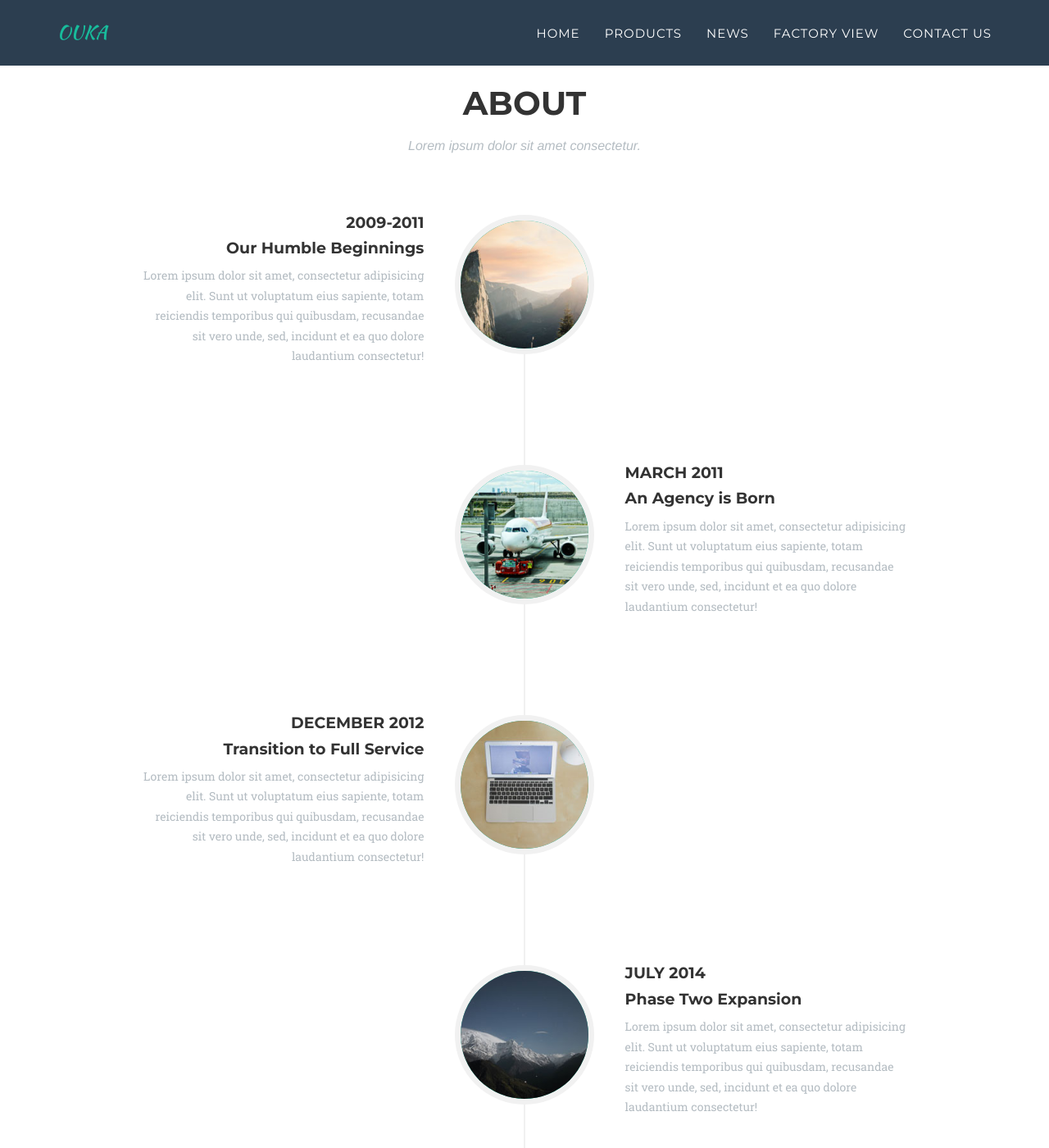
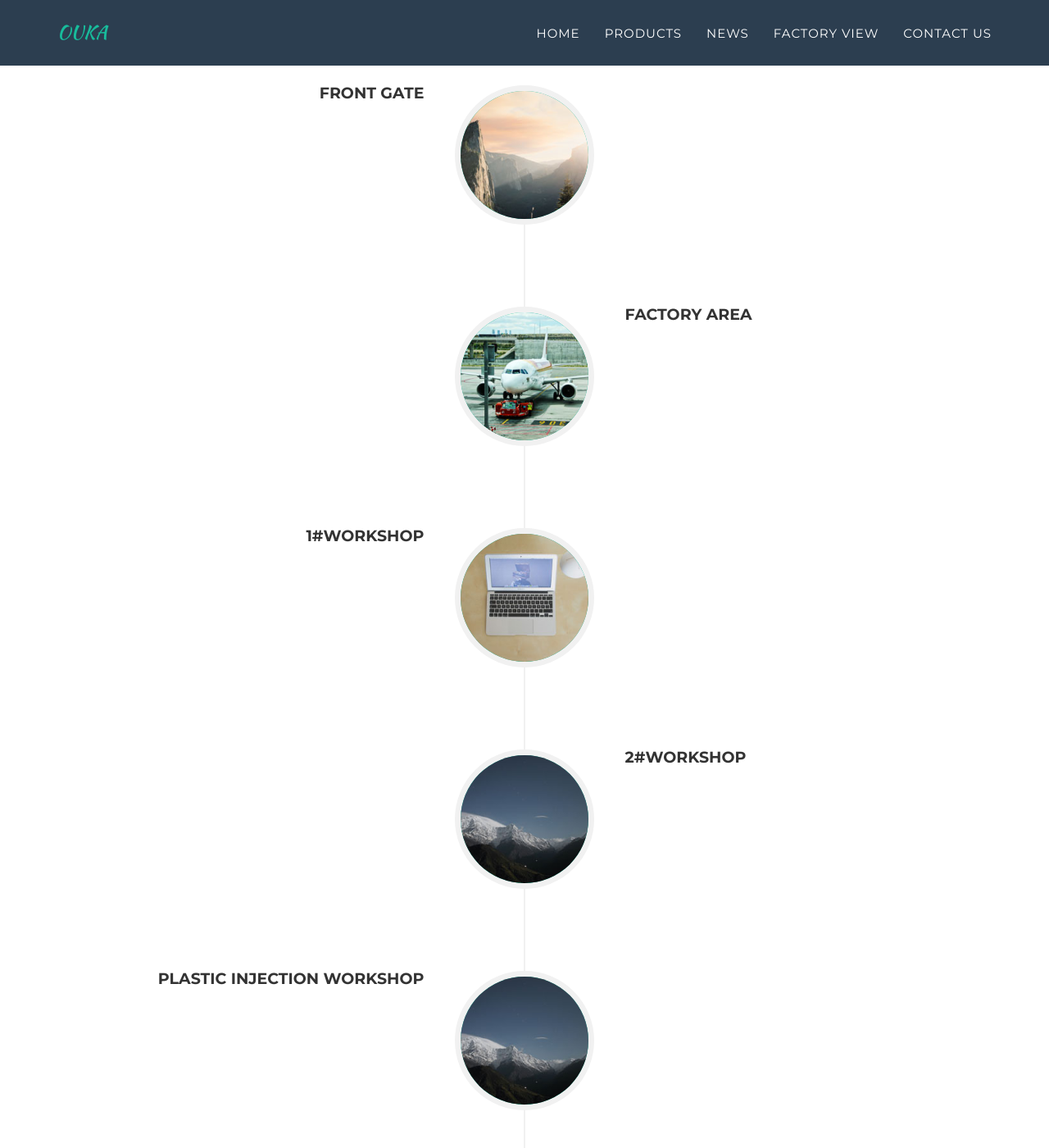
Before and after one commit to easyui/easyui.github.io, a Jekyll site: the page built from factoryview.md, in a window 1280 px wide and 1400 px high, scrolled down 748 px. Shown: the whole window at 82% size. Built offline with Jekyll 4.4.1, drawn with Linux system fonts in a browser that asks for light colours; some web fonts are replaced; comment, search, counter and statistics services are not loaded; some of the changed text lies outside the part shown.

Commit message:
update about

```diff
--- a/_includes/about.html
+++ b/_includes/about.html
@@ -1,12 +1,12 @@
 <!-- About Section -->
     <section id="about">
         <div class="container">
-            <div class="row">
+            <!-- <div class="row">
                 <div class="col-lg-12 text-center">
                     <h2 class="section-heading">About</h2>
                     <h3 class="section-subheading text-muted">Lorem ipsum dolor sit amet consectetur.</h3>
                 </div>
-            </div>
+            </div> -->
             <div class="row">
                 <div class="col-lg-12">
                     <ul class="timeline">
@@ -16,26 +16,22 @@
                             </div>
                             <div class="timeline-panel">
                                 <div class="timeline-heading">
-                                    <h4>2009-2011</h4>
-                                    <h4 class="subheading">Our Humble Beginnings</h4>
+                                    <h4>Front Gate</h4>
+                                    <!-- <h4 class="subheading">Our Humble Beginnings</h4> -->
                                 </div>
-                                <div class="timeline-body">
+                                <!-- <div class="timeline-body">
                                     <p class="text-muted">Lorem ipsum dolor sit amet, consectetur adipisicing elit. Sunt ut voluptatum eius sapiente, totam reiciendis temporibus qui quibusdam, recusandae sit vero unde, sed, incidunt et ea quo dolore laudantium consectetur!</p>
-                                </div>
+                                </div> -->
                             </div>
                         </li>
                         <li class="timeline-inverted">
                             <div class="timeline-image">
                                 <img class="img-circle img-responsive" src="{{ post.url | prepend: site.baseurl }}/img/about/2.jpg" alt="">
                             </div>
-                            <div class="timeline-panel">
-                                <div class="timeline-heading">
-                                    <h4>March 2011</h4>
-                                    <h4 class="subheading">An Agency is Born</h4>
-                                </div>
-                                <div class="timeline-body">
-                                    <p class="text-muted">Lorem ipsum dolor sit amet, consectetur adipisicing elit. Sunt ut voluptatum eius sapiente, totam reiciendis temporibus qui quibusdam, recusandae sit vero unde, sed, incidunt et ea quo dolore laudantium consectetur!</p>
-                                </div>
+                            <div class="timeline-panel" >
+                              <div class="timeline-heading">
+                                    <h4>Factory Area</h4>
+                                  </div>
                             </div>
                         </li>
                         <li>
@@ -44,11 +40,28 @@
                             </div>
                             <div class="timeline-panel">
                                 <div class="timeline-heading">
-                                    <h4>December 2012</h4>
-                                    <h4 class="subheading">Transition to Full Service</h4>
+                                    <h4>1#Workshop</h4>
                                 </div>
-                                <div class="timeline-body">
-                                    <p class="text-muted">Lorem ipsum dolor sit amet, consectetur adipisicing elit. Sunt ut voluptatum eius sapiente, totam reiciendis temporibus qui quibusdam, recusandae sit vero unde, sed, incidunt et ea quo dolore laudantium consectetur!</p>
+
+                            </div>
+                        </li>
+                        <li class="timeline-inverted">
+                            <div class="timeline-image">
+                                <img class="img-circle img-responsive" src="{{ post.url | prepend: site.baseurl }}/img/about/4.jpg" alt="">
+                            </div>
+                            <div class="timeline-panel">
+                                <div class="timeline-heading">
+                                    <h4>2#Workshop</h4>
+                                </div>
+                            </div>
+                        </li>
+                        <li >
+                            <div class="timeline-image">
+                                <img class="img-circle img-responsive" src="{{ post.url | prepend: site.baseurl }}/img/about/4.jpg" alt="">
+                            </div>
+                            <div class="timeline-panel">
+                                <div class="timeline-heading">
+                                    <h4>Plastic injection workshop</h4>
                                 </div>
                             </div>
                         </li>
@@ -58,21 +71,48 @@
                             </div>
                             <div class="timeline-panel">
                                 <div class="timeline-heading">
-                                    <h4>July 2014</h4>
-                                    <h4 class="subheading">Phase Two Expansion</h4>
+                                    <h4>In-goods WareHouse</h4>
                                 </div>
-                                <div class="timeline-body">
-                                    <p class="text-muted">Lorem ipsum dolor sit amet, consectetur adipisicing elit. Sunt ut voluptatum eius sapiente, totam reiciendis temporibus qui quibusdam, recusandae sit vero unde, sed, incidunt et ea quo dolore laudantium consectetur!</p>
+                            </div>
+                        </li>
+                        <li >
+                            <div class="timeline-image">
+                                <img class="img-circle img-responsive" src="{{ post.url | prepend: site.baseurl }}/img/about/4.jpg" alt="">
+                            </div>
+                            <div class="timeline-panel">
+                                <div class="timeline-heading">
+                                    <h4>Development Dept.</h4>
                                 </div>
                             </div>
                         </li>
                         <li class="timeline-inverted">
                             <div class="timeline-image">
+                                <img class="img-circle img-responsive" src="{{ post.url | prepend: site.baseurl }}/img/about/4.jpg" alt="">
+                            </div>
+                            <div class="timeline-panel">
+                                <div class="timeline-heading">
+                                    <h4>Sales Dept.</h4>
+                                </div>
+                            </div>
+                        </li>
+                        <li >
+                            <div class="timeline-image">
+                                <img class="img-circle img-responsive" src="{{ post.url | prepend: site.baseurl }}/img/about/4.jpg" alt="">
+                            </div>
+                            <div class="timeline-panel">
+                                <div class="timeline-heading">
+                                    <h4>Testing On-site</h4>
+                                </div>
+                            </div>
+                        </li>
+                        <!-- <li class="timeline-inverted">
+                            <div class="timeline-image">
                                 <h4>Be Part
                                     <br>Of Our
                                     <br>Story!</h4>
                             </div>
-                        </li>
+                        </li> -->
+
                     </ul>
                 </div>
             </div>
```
